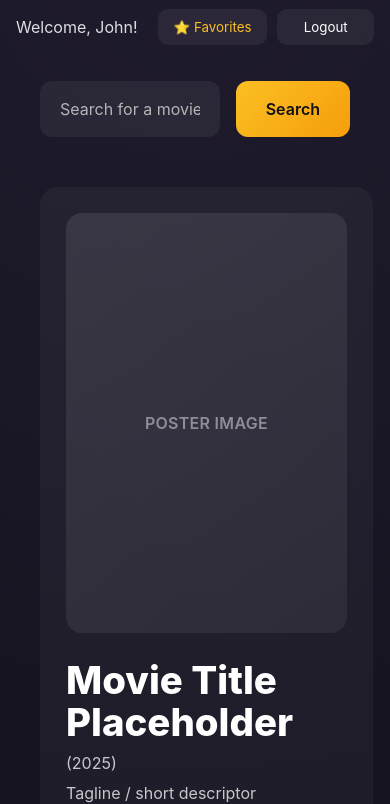
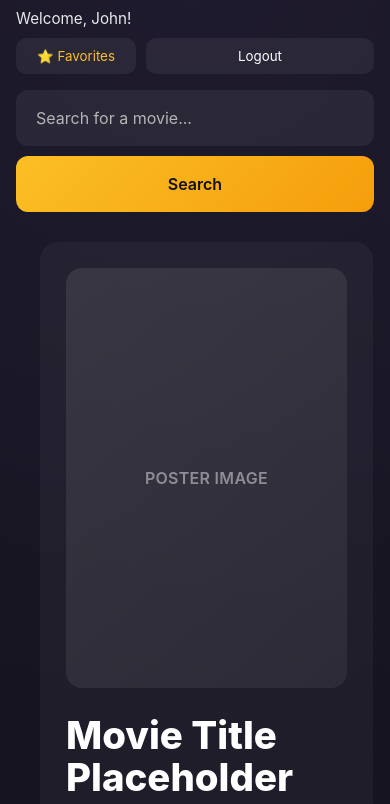
Before and after one commit to leogamboalg-cmd/movie-explorer-app, a plain HTML site: page movie.html in a window 390 px wide. Shown: the part 48-852 px from the top of the page. Drawn offline with Linux system fonts and the light colour scheme; no server answers; sample sign-in values are in the browser's storage.

Commit message:
Mobile CSS formatting

```diff
--- a/css/home.css
+++ b/css/home.css
@@ -154,42 +154,23 @@ body {
     }
 }
 
+/* =========================
+   MOBILE SEARCH BAR
+========================= */
 @media (max-width: 768px) {
-    .navbar {
+    .search-bar {
         flex-direction: column;
-        align-items: flex-start;
-        gap: 12px;
-        padding: 16px;
+        gap: 10px;
+        width: 100%;
+        padding: 0 16px;
     }
 
-    .nav-right {
+    .search-bar input,
+    .search-bar button {
         width: 100%;
-        display: flex;
-        justify-content: space-between;
-        gap: 10px;
-        flex-wrap: wrap;
-    }
-
-    .nav-btn {
-        flex: 1;
-        text-align: center;
     }
 }
 
-@media (max-width: 768px) {
-    .searchBarContainer {
-        flex-direction: column;
-        gap: 12px;
-    }
-
-    #searchBar {
-        width: 100%;
-    }
-
-    .search-btn {
-        width: 100%;
-    }
-}
 
 @media (max-width: 768px) {
 
@@ -206,3 +187,34 @@ body {
         font-size: 1rem;
     }
 }
+
+/* =========================
+   MOBILE NAVBAR FIX
+========================= */
+@media (max-width: 768px) {
+    .navbar {
+        flex-direction: column;
+        align-items: flex-start;
+        gap: 12px;
+        padding: 16px;
+    }
+
+    .nav-right {
+        width: 100%;
+        display: flex;
+        flex-wrap: wrap;
+        gap: 10px;
+        justify-content: flex-start;
+    }
+
+    .welcome {
+        width: 100%;
+        font-size: 0.95rem;
+        opacity: 0.9;
+    }
+
+    .nav-btn {
+        flex: 1;
+        min-width: 120px;
+    }
+}
```
Also changed, not shown: css/favorites.css (+6 -2 lines), favoriteMovies.html (+1 -1 lines).
